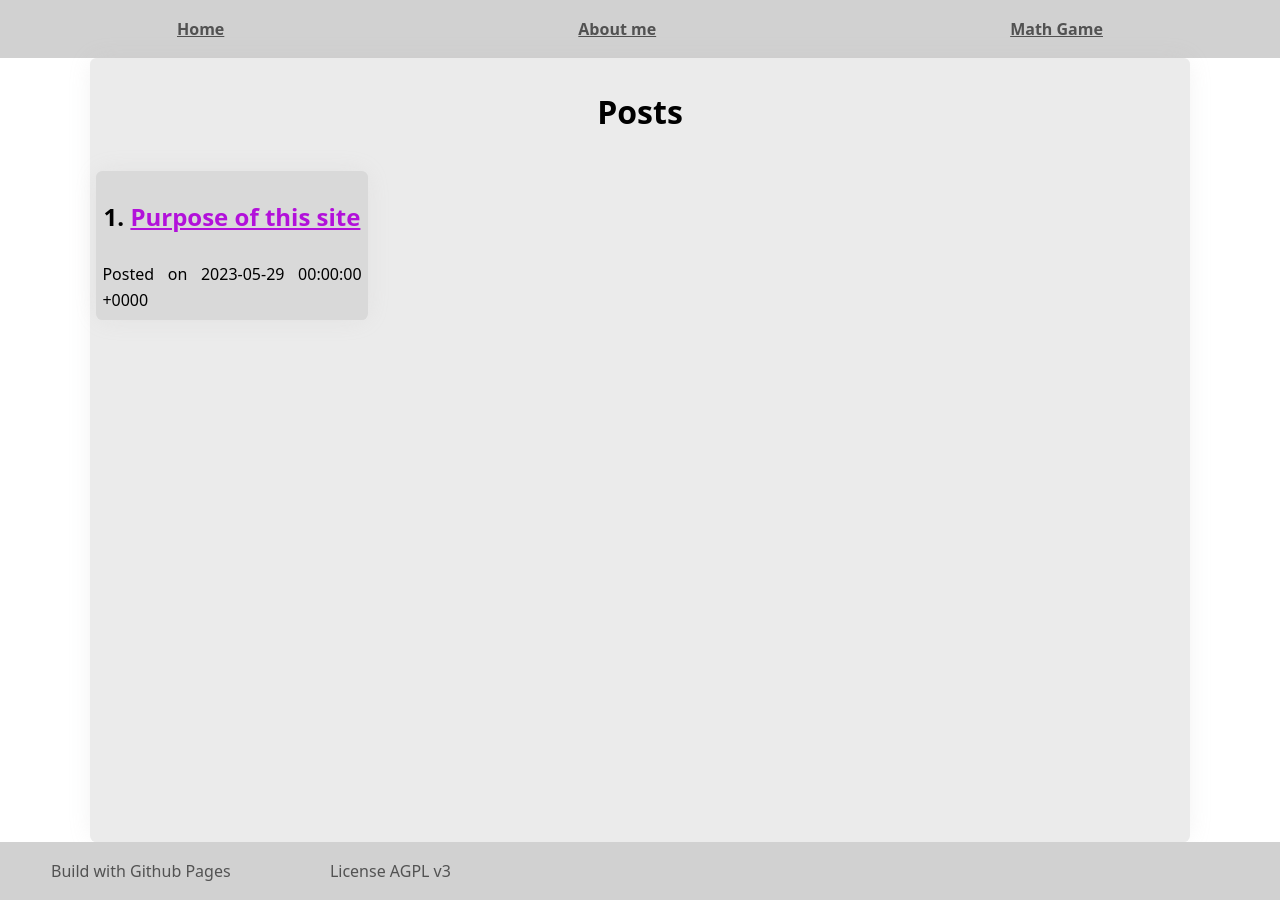
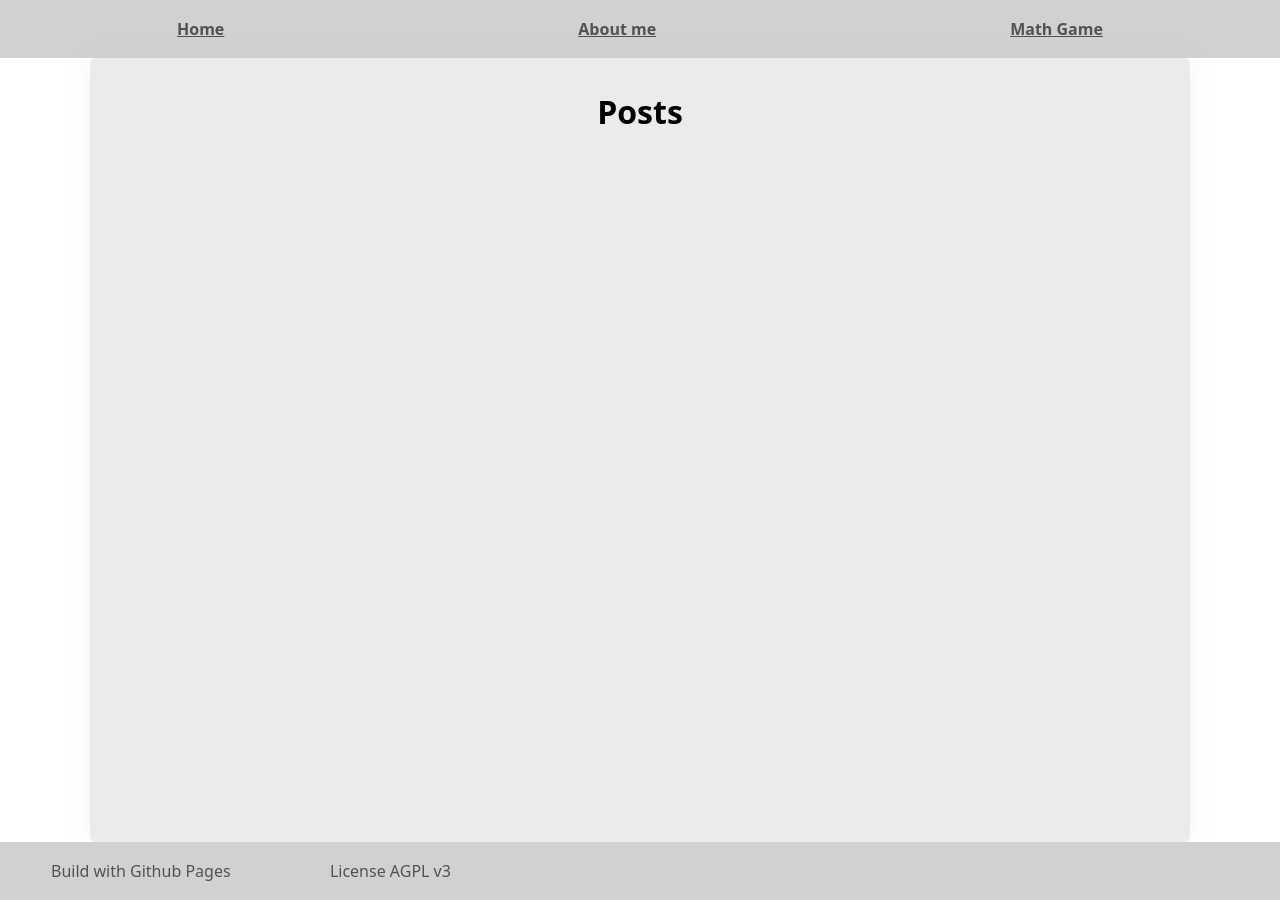
Before and after one commit to Foxelyss/Foxelyss.github.io, a Jekyll site: the page built from index.md, in a window 1280 px wide. Built offline with Jekyll 4.4.1, drawn with Linux system fonts in a browser that asks for light colours.

Commit message:
refactoring

````diff
--- a/_config.yml
+++ b/_config.yml
@@ -1,4 +1,4 @@
-title: My blog
+title: RSO's blog
 email: redsharpobject@gmail.com
 description: "Programming and music development."
 url: "https://redsharpobject.github.com"
--- a/_posts/2023-05-29-purposeofthissite.md
+++ /dev/null
@@ -1,15 +0,0 @@
----
-title: "Purpose of this site"
-layout: post
-date: 2023-05-29
-categories: programming
----
-
-## This is my homework guys!
-`test`
-```js
-
-document.getElemntByID("");
-
-```
-Goodbye!
--- a/assets/css/basic.css
+++ b/assets/css/basic.css
@@ -15,20 +15,27 @@
 
     color: var(--text-primary);
     background-color: var(--background);
+    accent-color: var(--accent-color);
 
     display: flex;
     flex-direction: column;
 }
 
-content {
-    width: min(80rem, 85%);
-    align-self: center;
+nav {
+    background-color: var(--header-primary);
+}
 
-    text-align: justify;
+nav>ul {
+    display: flex;
+    justify-content: space-around;
+    list-style-type: none;
 
-    background-color: var(--section-default);
+    padding: 0;
+    width: 100%;
+}
 
-    flex-grow: 1;
+nav>ul>li>a {
+    color: var(--text-titlebar);
 }
 
 h1, h2, h3 {
@@ -50,21 +57,15 @@
     max-width: 100%;
 }
 
-nav {
-    background-color: var(--header-primary);
-}
+content {
+    width: min(80rem, 85%);
+    align-self: center;
 
-nav>ul {
-    display: flex;
-    justify-content: space-around;
-    list-style-type: none;
+    text-align: justify;
 
-    padding: 0;
-    width: 100%;
-}
+    background-color: var(--section-default);
 
-nav>ul>li>a {
-    color: var(--text-titlebar);
+    flex-grow: 1;
 }
 
 footer {
@@ -96,5 +97,9 @@
 
 .postsList {
     display: grid;
-    grid-template-columns: repeat(auto-fill, minmax(100px, 25%));
+    grid-template-columns: repeat(auto-fill, minmax(200px, 25%));
 }
+
+code {
+    background-color: var(--misc-element);
+}
````
Also changed, not shown: pages/about.md (+1 -0 lines).
